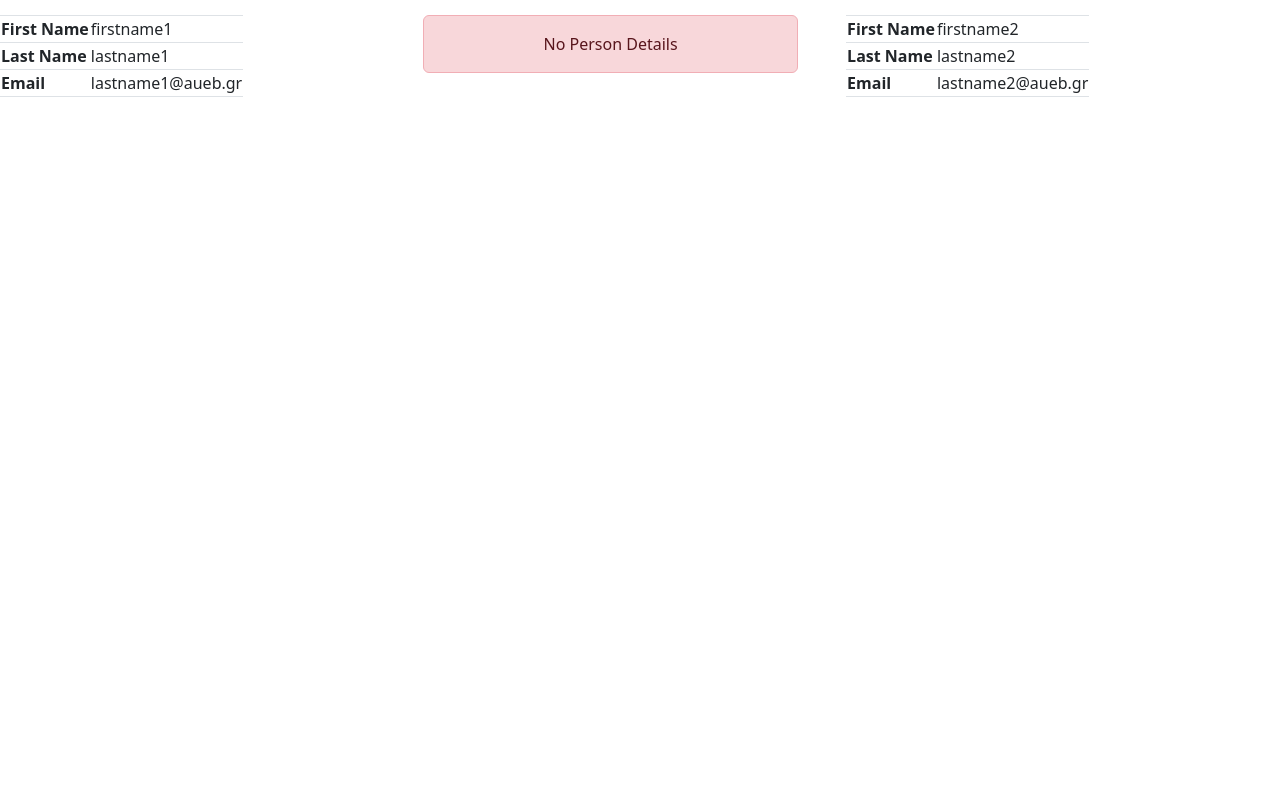
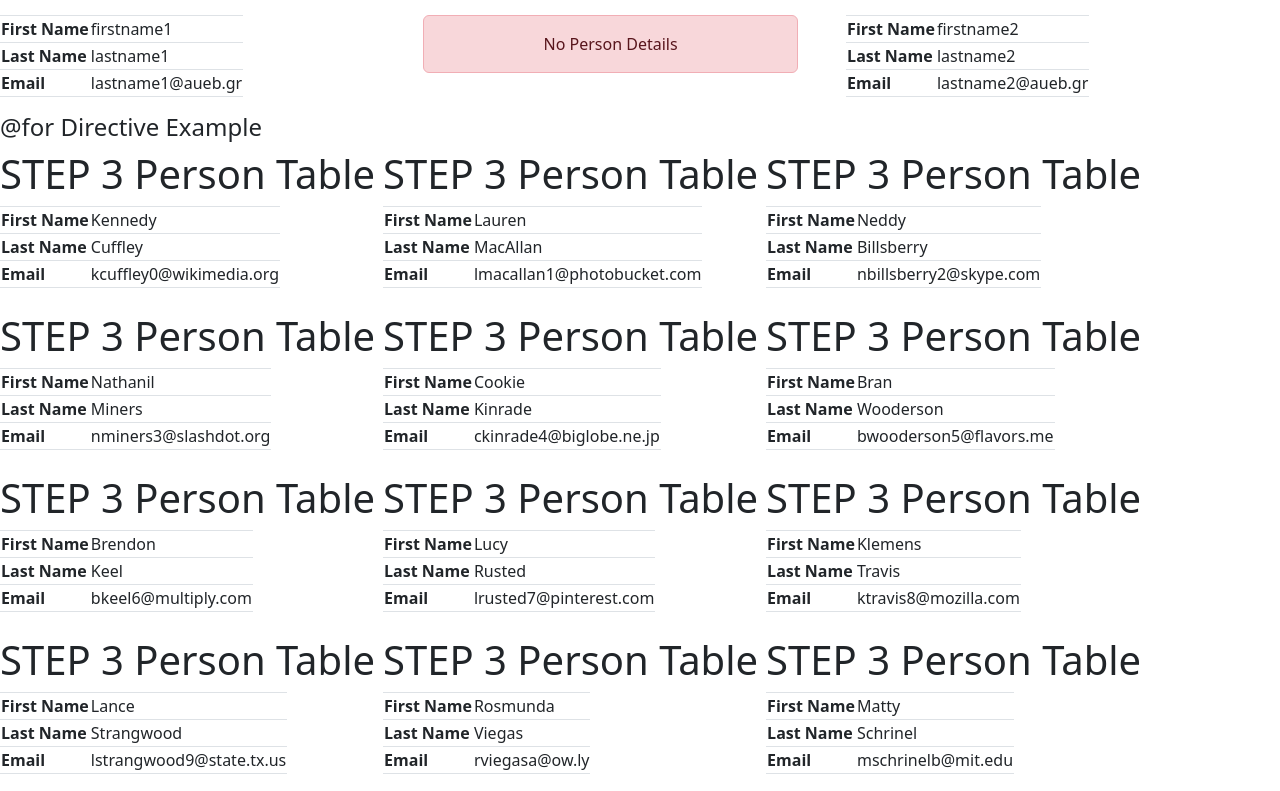
Before and after one commit to SifisKakavelakis/nodeapp-frontend, an Angular app: page / in a window 1280 px wide. Shown: the part 389-1180 px from the top of the page. Before the commit the page ends 800 px from the top, so only its background shows below. Built offline with nearby package versions, Linux system fonts and the light colour scheme.

Commit message:
feat: add for directive

```diff
--- a/src/app/app.html
+++ b/src/app/app.html
@@ -23,3 +23,8 @@
      <app-step3-person-table-input></app-step3-person-table-input>
      <app-step3-person-table-input [person]="Person2"></app-step3-person-table-input>
  </div>
+
+ <!-- Step 4 for directive example -->
+  <div>
+    <app-step4-for-directive></app-step4-for-directive>
+  </div>
--- a/src/app/app.ts
+++ b/src/app/app.ts
@@ -3,10 +3,11 @@ import { RouterOutlet } from '@angular/router';
 import { Step2PersonTable } from './components/step2-person-table/step2-person-table';
 import { Step3PersonTableInput } from './components/step3-person-table-input/step3-person-table-input';
 import { IPerson } from './shared/interfaces/person';
+import { Step4ForDirective } from './components/step4-for-directive/step4-for-directive';
 
 @Component({
   selector: 'app-root',
-  imports: [Step2PersonTable, Step3PersonTableInput],
+  imports: [Step2PersonTable, Step3PersonTableInput, Step4ForDirective],
   templateUrl: './app.html',
   styleUrl: './app.css'
 })
--- a/src/app/components/step4-for-directive/step4-for-directive.html
+++ b/src/app/components/step4-for-directive/step4-for-directive.html
@@ -1 +1,7 @@
-<p>step4-for-directive works!</p>
+<h4>{{'@for'}} Directive Example</h4>
+
+<div class="d-flex flex-wrap text-nowrap gap-2">
+    @for (p of persons; track p) {
+        <app-step3-person-table-input [person]="p"></app-step3-person-table-input>
+    }
+</div>
--- a/src/app/components/step4-for-directive/step4-for-directive.ts
+++ b/src/app/components/step4-for-directive/step4-for-directive.ts
@@ -1,9 +1,10 @@
 import { Component } from '@angular/core';
 import { IPerson } from '../../shared/interfaces/person';
+import { Step3PersonTableInput } from '../step3-person-table-input/step3-person-table-input';
 
 @Component({
   selector: 'app-step4-for-directive',
-  imports: [],
+  imports: [Step3PersonTableInput],
   templateUrl: './step4-for-directive.html',
   styleUrl: './step4-for-directive.css',
 })
```
